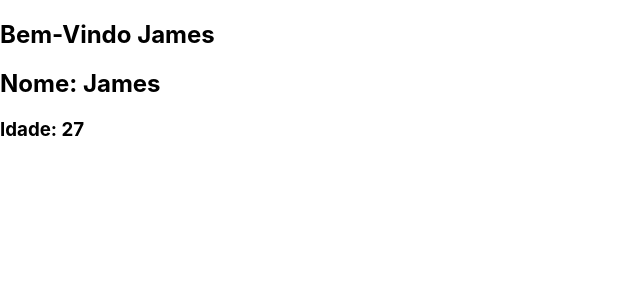
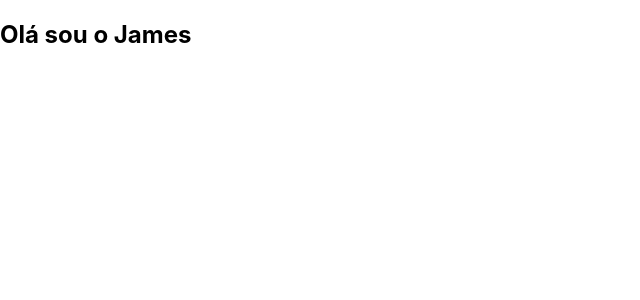
Before and after one commit to jamesSena/MyReact, a React (Create React App) app: page / in a window 1280 px wide. Shown: the top 300 px of the page, without its empty margins (0-640 px from the left). Built offline with nearby package versions, Linux system fonts and the light colour scheme.

Commit message:
Trabalhando com dois componentes

```diff
--- a/src/App.js
+++ b/src/App.js
@@ -1,11 +1,20 @@
 import React from 'react';
 
-const BemVindo = (props) => <h2>Bem-Vindo {props.nome}</h2>
-const BemVindo2 = (props) => {
+const Equipe = (props) => {
     return (
         <div>
-            <h2>Nome: {props.nome} </h2>
-            <h3>Idade: {props.idade}</h3>
+            <Sobre nome={props.nome}
+                    cargo={props.cargo}
+                    idade={props.idade}
+                />
+        </div>
+
+        );
+}
+const Sobre = (props) => {
+    return (
+        <div>
+            <h2>Olá sou o {props.nome}</h2>
         </div>
 
         );
@@ -13,8 +22,7 @@ const BemVindo2 = (props) => {
 
 function App(){
     return <div>
-            <BemVindo nome="James"/>
-            <BemVindo2 nome="James" idade="27"/>
+            <Equipe nome="James" cargo="Desenvolvedor" idade="27"/>
         </div>
 }
 export default App;
```
